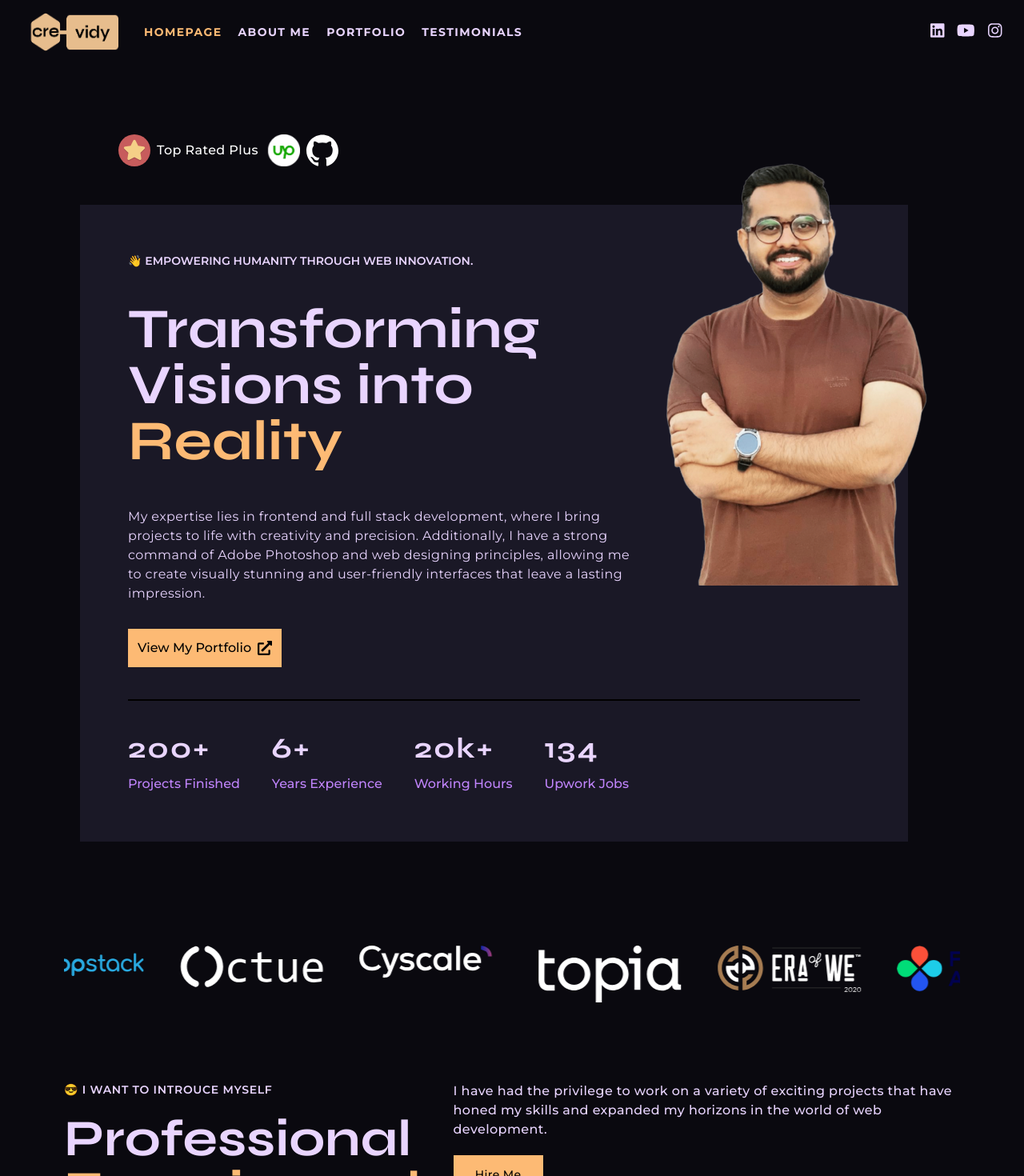
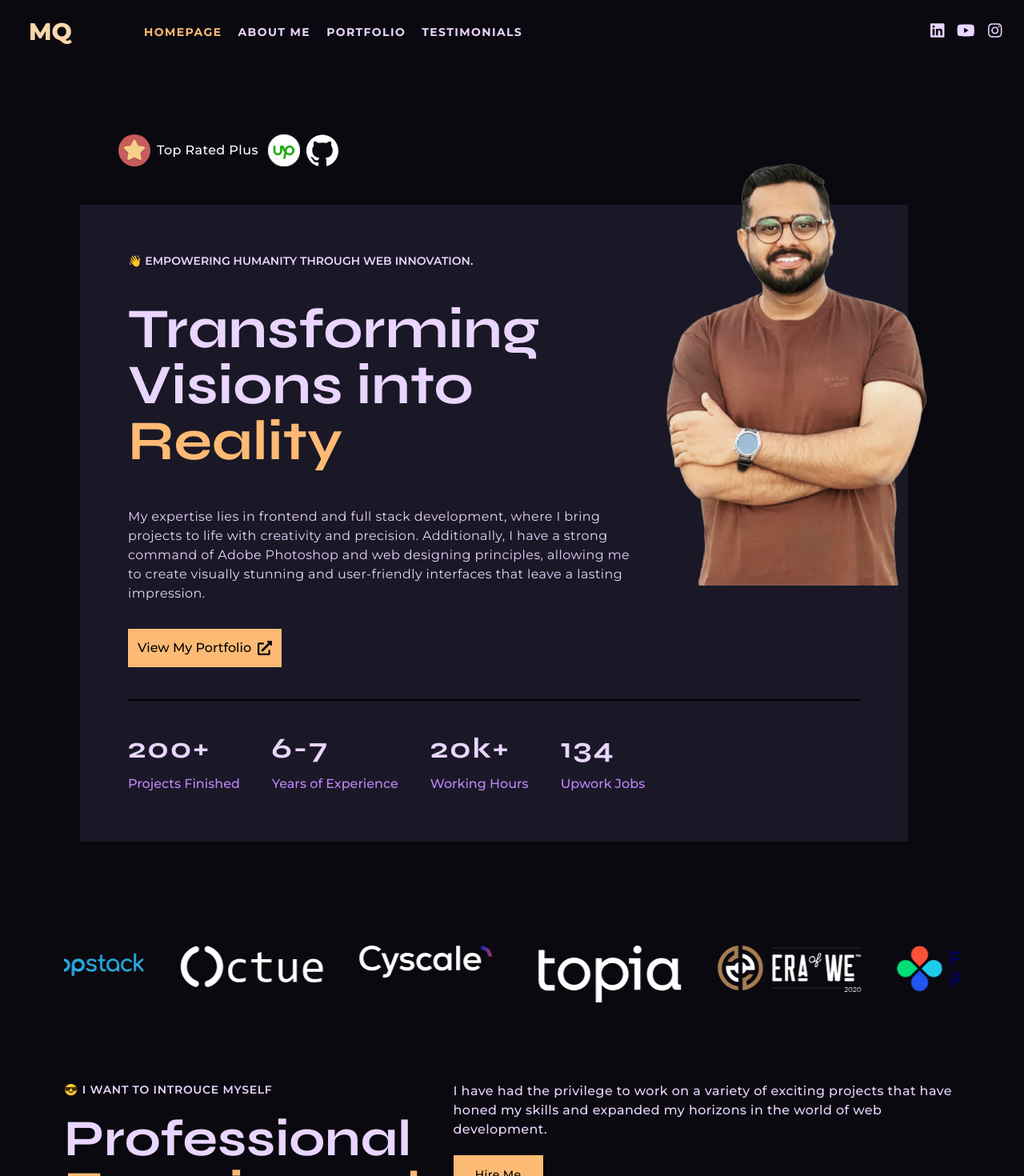
Before and after one commit to mzain787/protfolio-site, a Next.js app: page / in a window 1280 px wide. Shown: the top 1470 px of the page at 80% size. Built offline with nearby package versions, Linux system fonts and the light colour scheme.

Commit message:
portfolio changes

```diff
--- a/src/components/Footer/Footer.jsx
+++ b/src/components/Footer/Footer.jsx
@@ -79,9 +79,9 @@ const Footer = () => {
         </div>
         <div className="footer-bottom flex justify-between items-center">
           <div className="footer-bottom-left flex gap-4 items-center">
-            <a href="/">
+            {/* <a href="/">
               <Image src={logo} alt="logo-img" className="h-12 w-32" />
-            </a>
+            </a> */}
             <p className="copyright text-purple-400">
               © 2024 {" "}
               <span className="text-orange-300">QA Enterprise</span>
--- a/src/components/Header/Header.css
+++ b/src/components/Header/Header.css
@@ -1,5 +1,5 @@
 .header {
-  padding: 16px 20px 16px 20px;
+  padding: 22px 20px 22px 20px;
 }
 .back-color{
   background-color: #1A1826;
--- a/src/components/Header/Header.jsx
+++ b/src/components/Header/Header.jsx
@@ -6,7 +6,7 @@ import React, { useState, useEffect, useRef } from "react";
 import { FontAwesomeIcon } from "@fortawesome/react-fontawesome";
 import "@fortawesome/fontawesome-svg-core/styles.css";
 import {
-  faCaretDown,
+  // faCaretDown,
   faBars,
   faTimes,
 } from "@fortawesome/free-solid-svg-icons";
@@ -32,14 +32,12 @@ const Header = () => {
 
     const handleOutsideClick = (e) => {
       if (menuRef.current && !menuRef.current.contains(e.target)) {
-        // Click outside the menu, close it
         setMenuOpen(false);
       }
     };
     window.addEventListener("scroll", handleScroll);
     window.addEventListener("click", handleOutsideClick);
 
-    // Cleanup the event listeners on component unmount
     return () => {
       window.removeEventListener("scroll", handleScroll);
       window.removeEventListener("click", handleOutsideClick);
@@ -52,7 +50,7 @@ const Header = () => {
   const closeMenu = () => {
     setMenuOpen(false);
   };
-  // Array of links with href and name properties
+
   const links = [
     { href: "/", name: "HOMEPAGE" },
     { href: "/about", name: "ABOUT ME" },
@@ -73,14 +71,14 @@ const Header = () => {
           scrolled ? "back-color" : ""
         }`}
       >
-        {/* Left side with logo and options */}
         <div className="flex items-center">
-          <a href="/">
-            <Image
+          <a href="/" className="mr-8 pl-4 w-32 cursor-pointer text-orange-200 text-3xl font-extrabold">
+            {/* <Image
               src={logo}
               alt="image"
               className="h-12 w-32 mr-8 pl-4 cursor-pointer"
-            />
+            /> */}
+            MQ
           </a>
           <nav
             ref={menuRef}
--- a/src/components/Home/Hero.jsx
+++ b/src/components/Home/Hero.jsx
@@ -79,10 +79,10 @@ const Hero = () => {
               </div>
               <div className="achievement">
                 <p className="text-4xl font-bold text-purple-200 mb-3 tracking-wider numbers">
-                  6+
+                  6-7
                 </p>
                 <p className="text-purple-400 text-base font-medium">
-                  Years Experience
+                  Years of Experience
                 </p>
               </div>
               <div className="achievement">
--- a/src/components/Home/Homepage.jsx
+++ b/src/components/Home/Homepage.jsx
@@ -18,7 +18,7 @@ const Homepage = () => {
     <Hero/>
     <Intro/>
     <Skills/>
-    <Journey/>
+    {/* <Journey/> */}
     <AosAnimation type='flip-left'>
     <Testimonials/>
     </AosAnimation>
```
